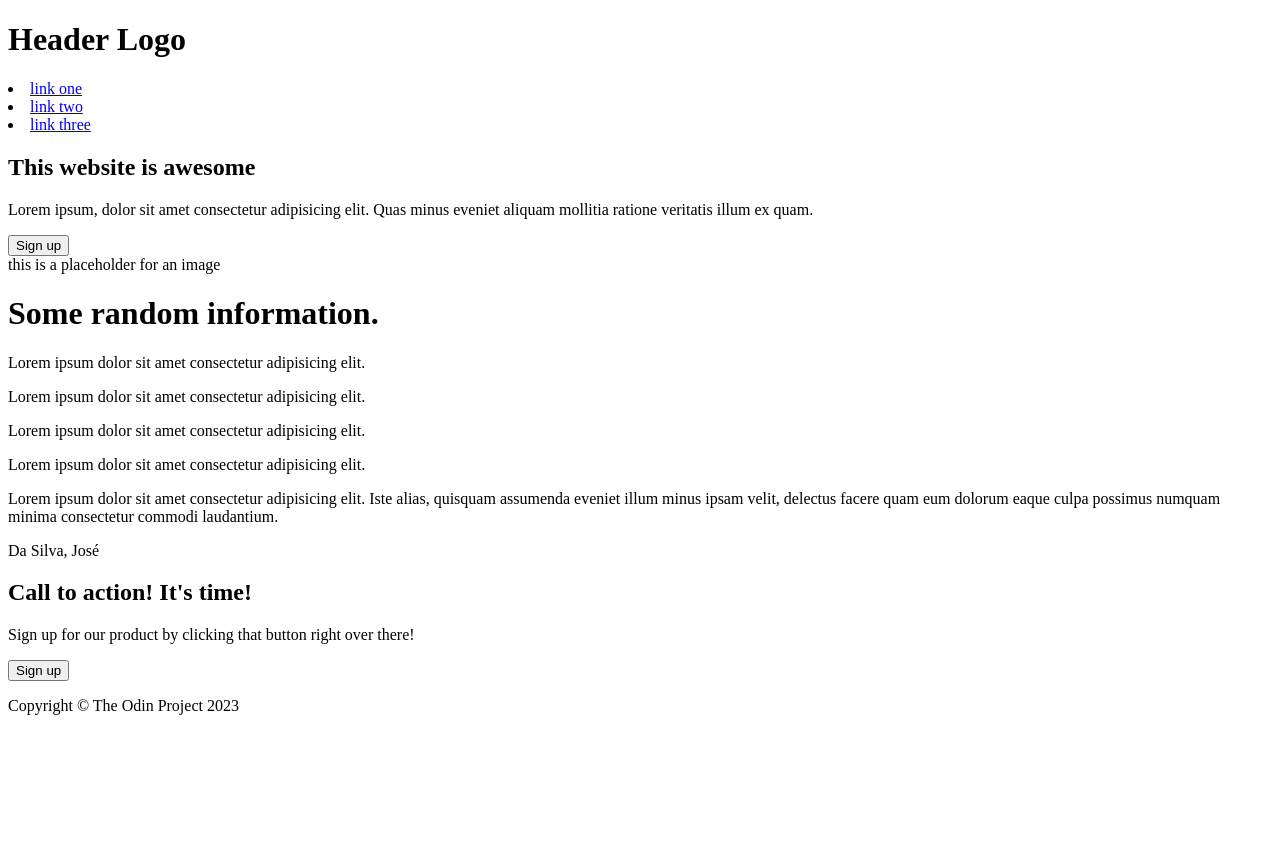
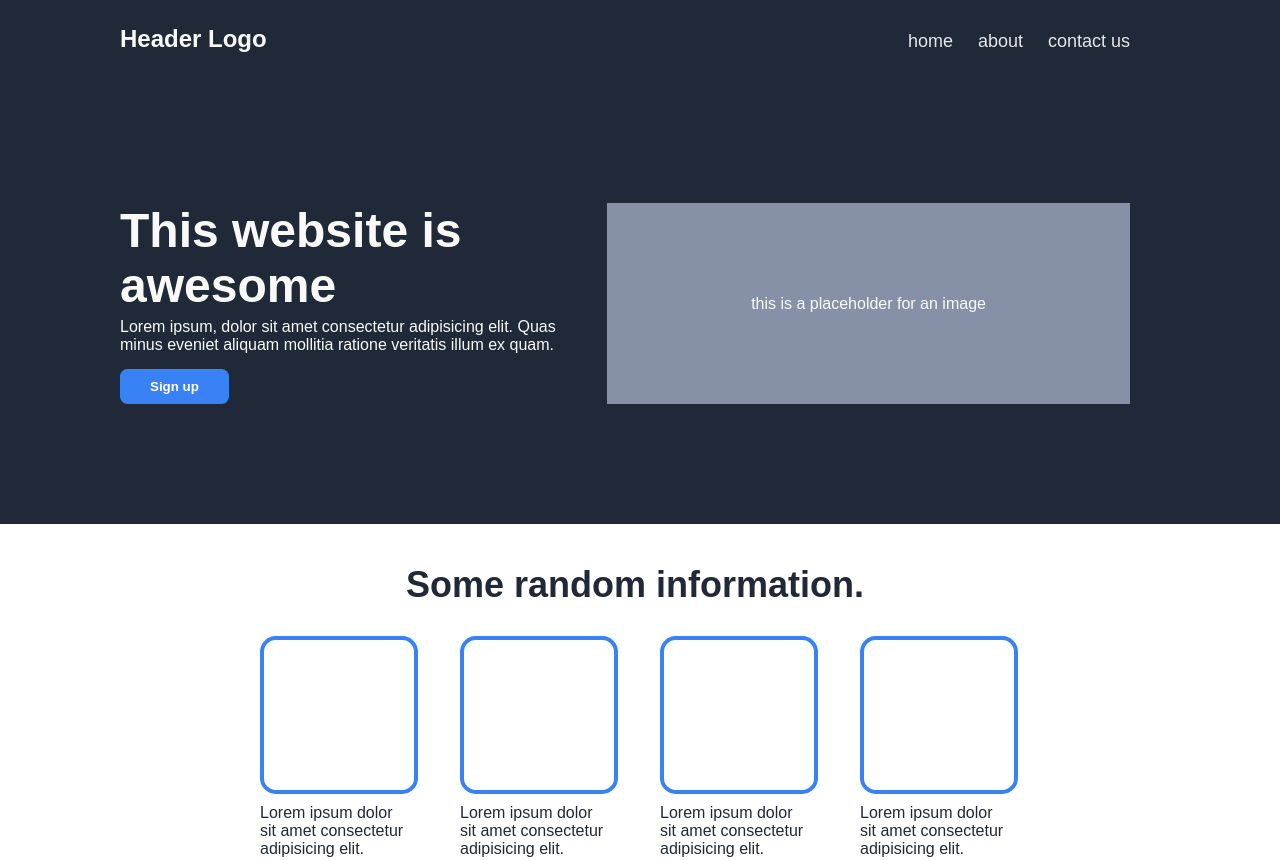
Before and after one commit to caiobs/odin-landing-page, a plain HTML site: page index.html in a window 1280 px wide. Shown: the top 861 px of the page. Before the commit the page ends 800 px from the top, so only its background shows below. Drawn offline with Linux system fonts and the light colour scheme.

Commit message:
styling the landing page first style of the project done, maybe some changes will be necessary.

```diff
--- a/index.html
+++ b/index.html
@@ -3,6 +3,7 @@
 <head>
     <meta charset="UTF-8">
     <meta name="viewport" content="width=device-width, initial-scale=1.0">
+    <link rel="stylesheet" href="style.css">
     <title>Landing Page! | The Odin Project</title>
 </head>
 <body>
@@ -11,17 +12,17 @@
         <header>
             <h1>Header Logo</h1>
             <nav>
-                <li><a href="#">link one</a></li>
-                <li><a href="##">link two</a></li>
-                <li><a href="###">link three</a></li>
+                <li><a href="#">home</a></li>
+                <li><a href="##">about</a></li>
+                <li><a href="###">contact us</a></li>
             </nav>
         </header>
         <div class="hero-main">
-            <section class="presentation">
+            <div class="presentation">
                 <h1>This website is awesome</h1>
                 <p>Lorem ipsum, dolor sit amet consectetur adipisicing elit. Quas minus eveniet aliquam mollitia ratione veritatis illum ex quam.</p>
                 <input type="button" value="Sign up" class="bttn">
-            </section>
+            </div>
             <section class="image">
                 this is a placeholder for an image
             </section>
@@ -53,7 +54,7 @@
     <aside>
         <div class="quote">
             <p class="phrase">Lorem ipsum dolor sit amet consectetur adipisicing elit. Iste alias, quisquam assumenda eveniet illum minus ipsam velit, delectus facere quam eum dolorum eaque culpa possimus numquam minima consectetur commodi laudantium.</p>
-            <p class="author">Da Silva, José</p>
+            <p class="author">- Da Silva, José</p>
         </div>
     </aside>
 
--- a/style.css
+++ b/style.css
@@ -1,3 +1,142 @@
 * {
-    background-color: antiquewhite;
+    margin: 0;
+    padding: 0;
+    font-family: Arial, Helvetica, sans-serif;
 }
+
+.hero {
+    background-color: #1F2937;
+    padding: 25px 150px 120px 120px;
+    color: #F9FAF8;
+}
+
+header {
+    display: flex;
+    justify-content: space-between;
+    margin-bottom: 150px;
+    font-size: 24px;
+}
+
+h1 {
+    font-size: 24px;
+}
+
+nav {
+    display: flex;
+    justify-content: space-between;
+}
+
+nav li {
+    list-style-type: none;
+}
+
+nav li a {
+    text-decoration: none;
+    font-size: 18px;
+    color: #E5E7EB;
+    margin-left: 25px;
+}
+
+.hero-main {
+    display: flex;
+    justify-content: space-between;
+    gap: 30px;
+}
+
+.hero-main h1 {
+    font-size: 48px;
+    margin-bottom: 5px;
+}
+
+.hero-main input.bttn {
+    color: white;
+    background-color: #3882F6;
+    font-weight: bold;
+    padding: 10px 30px 10px 30px;
+    border-radius: 1ch;
+    border-style: none;
+    margin-top: 15px;
+}
+
+.hero-main section.image {
+    display: flex;
+    background-color: #8691a8;
+    justify-content: center;
+    align-items: center;
+    width: 1000px;
+}
+
+main.info {
+    display: flex;
+    flex-direction: column;
+    align-items: center;
+    padding: 40px 170px 70px 160px;
+    color: #1F2937;
+}
+
+main.info h1 {
+    font-size: 36px;
+    margin-bottom: 30px;
+}
+
+main.info .images {
+    display: flex;
+    gap: 50px;
+}
+
+main.info .images .img-info {
+    width: 150px;
+}
+
+main.info .images .img-info .image {
+    height: 150px;
+    width: 150px;
+    margin-bottom: 10px;
+    border: 4px solid #3882F6;
+    border-radius: 10%;
+}
+
+aside {
+    background-color: #E5E7EB;
+    padding: 120px 190px 100px 200px;
+    color: #1F2937;
+}
+
+aside p.phrase {
+    font-size: 36px;
+    font-style: italic;
+    font-weight: lighter;
+    margin-bottom: 15px;
+}
+
+aside p.author {
+    font-size: 24px;
+    font-weight: bold;
+}
+
+section.action .act {
+    display: flex;
+    background-color: #3882F6;
+    justify-content: space-between;
+    color: white;
+    margin: 100px 150px 100px 130px;
+    padding: 50px 120px;
+    border-radius: 1ch;
+}
+
+section.action .act input {
+    background-color: #3882F6;
+    color: white;
+    font-weight: bold;
+    border: 2px solid white;
+    border-radius: 1ch;
+    padding: 10px 50px;
+}
+
+footer {
+    display: flex;
+    background-color: #1F2937;
+    color: #F9FAF8;
+    justify-content: center;
+    padding: 35px;
+}
```
